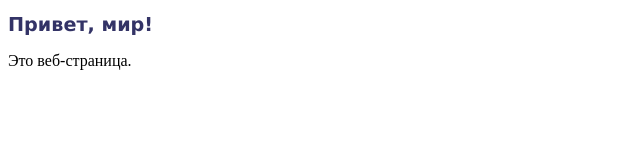
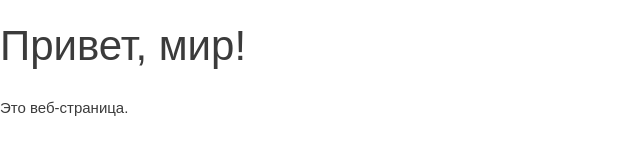
Before and after one commit to dmsadov/dmsadov, a plain HTML site: page index.html in a window 1280 px wide. Shown: the whole page, without its empty margins (0-640 px from the left). Drawn offline with Linux system fonts and the light colour scheme.

Commit message:
Update index.html

```diff
--- a/index.html
+++ b/index.html
@@ -9,11 +9,39 @@
 	<meta name="author" content="Sadov.Eu" />
 
     <style>
-      H1 {
-       font-size: 120%;
-       font-family: Verdana, Arial, Helvetica, sans-serif;
-       color: #333366;
+      html {
+       overflow-y:scroll;
+       background:#fff;
       }
+
+      body {
+        margin: 0;
+        padding: 0;
+        font-family: 'Source Sans Pro', sans-serif;
+        font-size: 15px;
+        line-height: 20px;
+        color: #3b3b3b;
+        -webkit-font-smoothing: subpixel-antialiased;
+        -webkit-text-size-adjust: 100%;
+       cursor:default;
+  background:#fff;
+}
+
+h1, h2, h3, h4, h5, h6 {
+  position:relative;
+  font-family: 'Titillium Web', sans-serif;
+  font-weight: 200;
+  line-height: 1.25;
+  color: #3b3b3b;
+  margin:0px;
+  padding: 20px 0;
+  clear:both;
+}
+
+h1, h2 {
+  font-size:42px;
+  padding: 20px 0 10px 0;
+}
     </style>
 
   </head>
```
